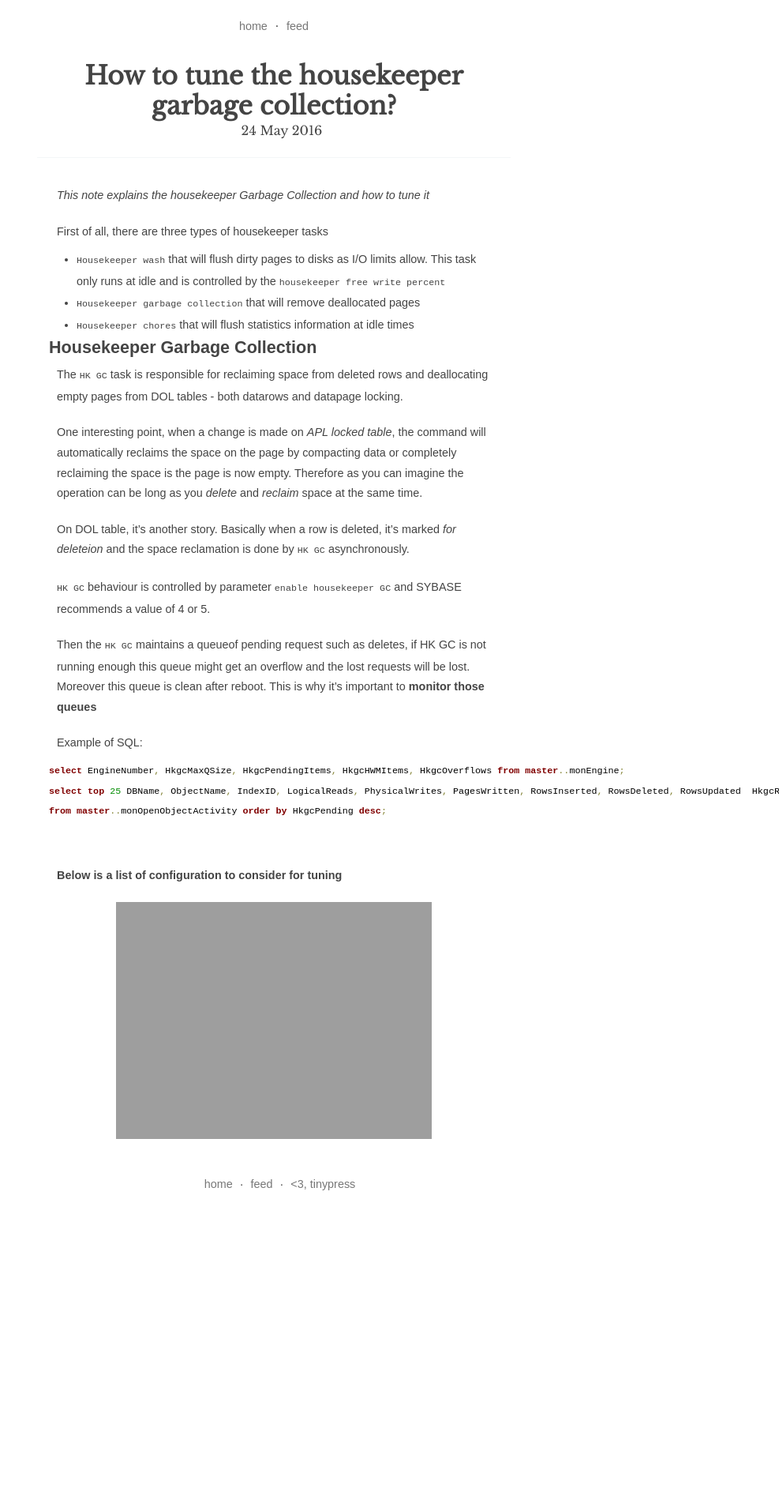
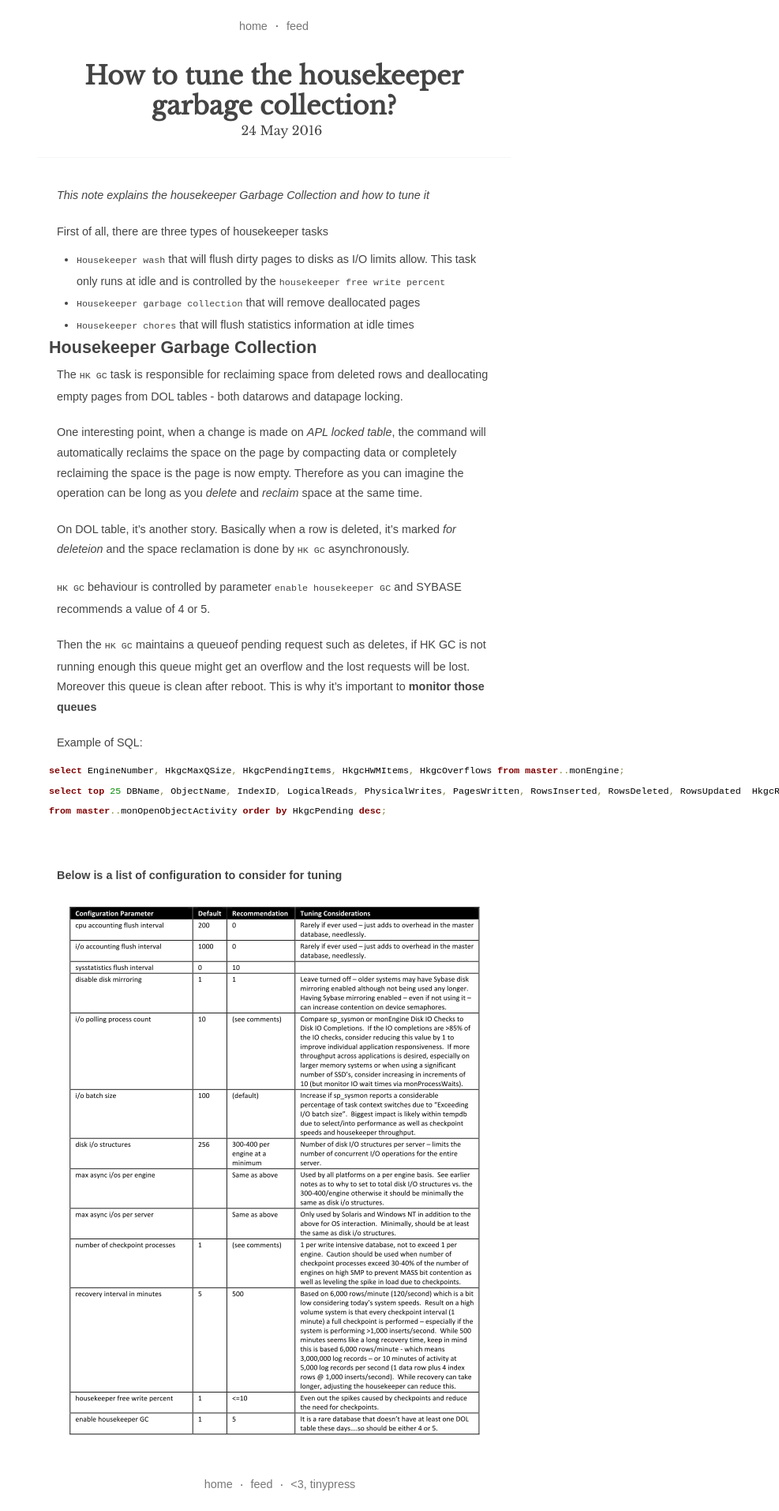
Before and after one commit to fipnova51/fipnova51.github.io, a Jekyll site: the page built from _posts/2016-05-24-how-to-tune-the-housekeeper-garbage-collection.markdown, in a window 1280 px wide. Shown: the whole page at 79% size, without its empty margins (293-1280 px from the left). Built offline with Jekyll 4.4.1, drawn with Linux system fonts in a browser that asks for light colours; before the commit the page ends 1533 px from its top, so only the background shows below that.

Commit message:
Update 2016-05-24-how-to-tune-the-housekeeper-garbage-collection.markdown

```diff
--- a/_posts/2016-05-24-how-to-tune-the-housekeeper-garbage-collection.markdown
+++ b/_posts/2016-05-24-how-to-tune-the-housekeeper-garbage-collection.markdown
@@ -37,4 +37,4 @@ Example of SQL:
 
 **Below is a list of configuration to consider for tuning**
 
-![checkpoint and housekeeper]({{ site.url }}/assets/pictures/checkpoint_housekeeper_tuning_starting_points.png)
+![checkpoint and housekeeper]({{ site.url }}/assets/pictures/checkpoint_housekeeper_tuning_starting_point.png)
```
